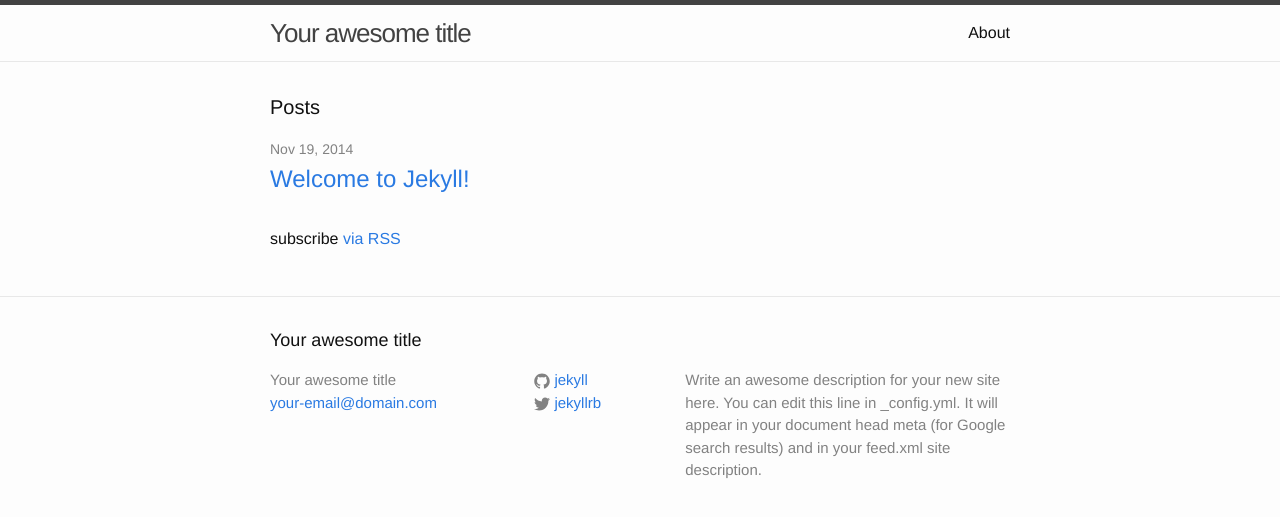
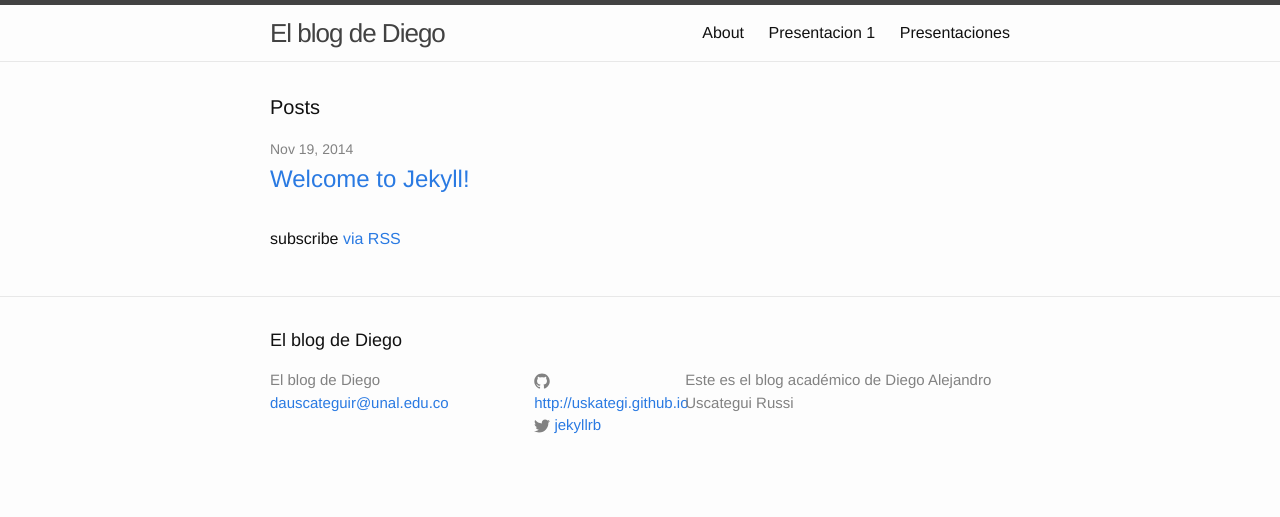
Before and after one commit to Uskategi/diego, a Jekyll site: the page built from index.html, in a window 1280 px wide. Shown: the top 517 px of the page. Built offline with Jekyll 4.4.1, drawn with Linux system fonts in a browser that asks for light colours.

Commit message:
configurando

```diff
--- /dev/null
+++ b/Presentaciones/index.md
@@ -0,0 +1,4 @@
+---
+layout: page
+title: Presentaciones
+---
--- /dev/null
+++ b/Presentaciones/presentacion1/index.md
@@ -0,0 +1,4 @@
+---
+layout: page
+title: Presentacion 1
+---
--- a/_config.yml
+++ b/_config.yml
@@ -1,14 +1,12 @@
 # Site settings
-title: Your awesome title
-email: your-email@domain.com
+title: El blog de Diego
+email: dauscateguir@unal.edu.co
 description: > # this means to ignore newlines until "baseurl:"
-  Write an awesome description for your new site here. You can edit this
-  line in _config.yml. It will appear in your document head meta (for
-  Google search results) and in your feed.xml site description.
+              Este es el blog académico de Diego Alejandro Uscategui Russi
 baseurl: "/diego/" # the subpath of your site, e.g. /blog/
 url: "https://github.com/Uskategi/uskategi.github.io/diego/" # the base hostname & protocol for your site
 twitter_username: jekyllrb
-github_username:  jekyll
+github_username:  http://uskategi.github.io
 
 # Build settings
 markdown: kramdown
```
